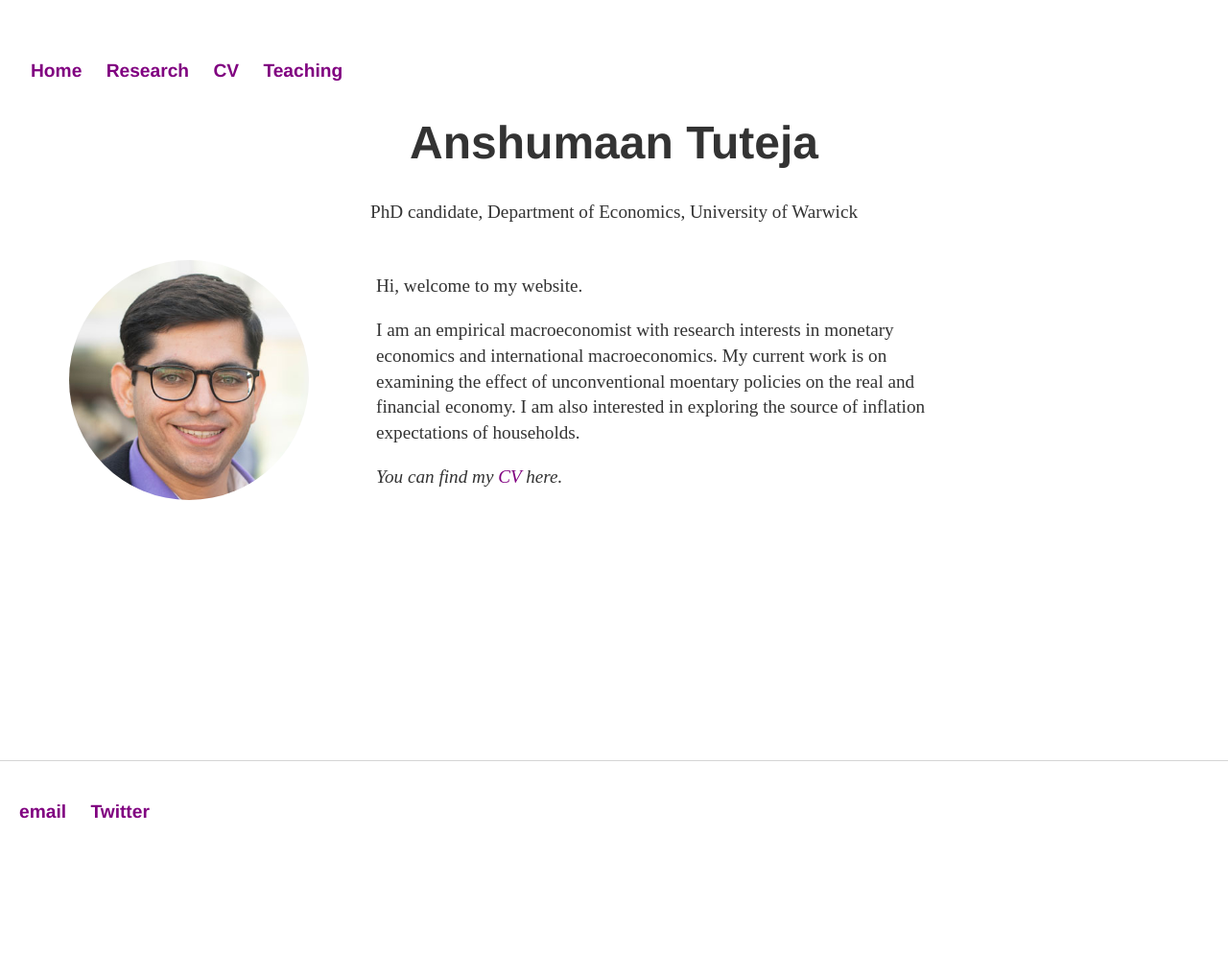
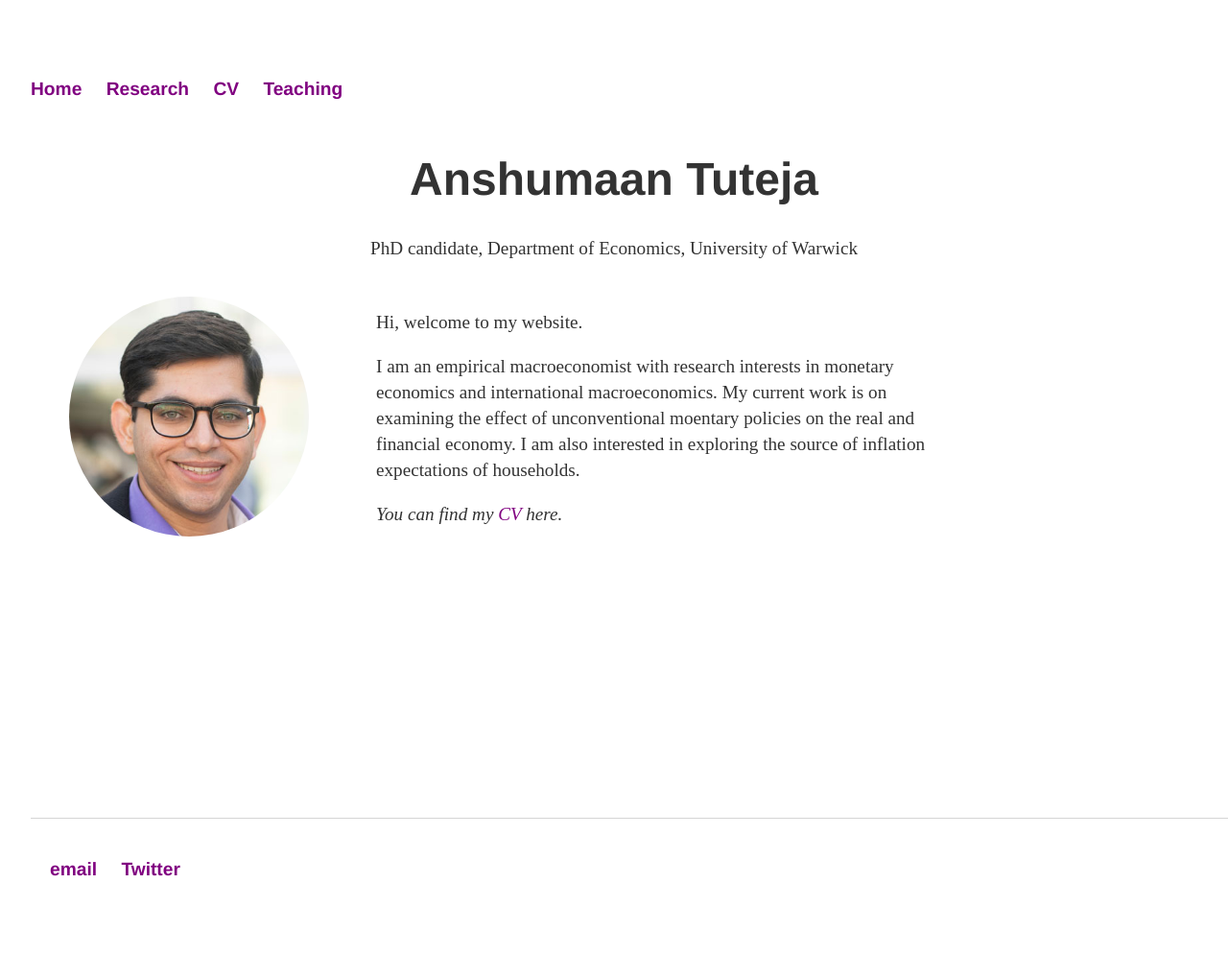
Before and after one commit to anshumaan-tuteja/anshumaan-tuteja.github.io, a Jekyll site: the page built from index.html, in a window 1280 px wide. Shown: the whole page at 96% size. Built offline with Jekyll 4.4.1, drawn with Linux system fonts in a browser that asks for light colours; before the commit the page ends 900 px from its top, so only the background shows below that.

Commit message:
Update main.css
Fixed positioning implies the footer always stays in the same location as I scroll through the viewport. I am changing to a system where it will only be in view at the bottom of the page (through flexbox in body and removing fixeed position of the footer).

```diff
--- a/css/main.css
+++ b/css/main.css
@@ -9,6 +9,9 @@
    }
 
 body {
+    min-height: 100vh;
+    display: flex;
+    flex-direction: column;
     color: #333;
     margin: 60px auto;
     width: 95%;
@@ -78,7 +81,7 @@
     border-top: 1px solid #d5d5d5;
     font-size: 1em;
     padding: 20px;
-    position: fixed;
+    margin-top: auto;
     bottom: 0;
     left: 0;
     width: 100%;
```
